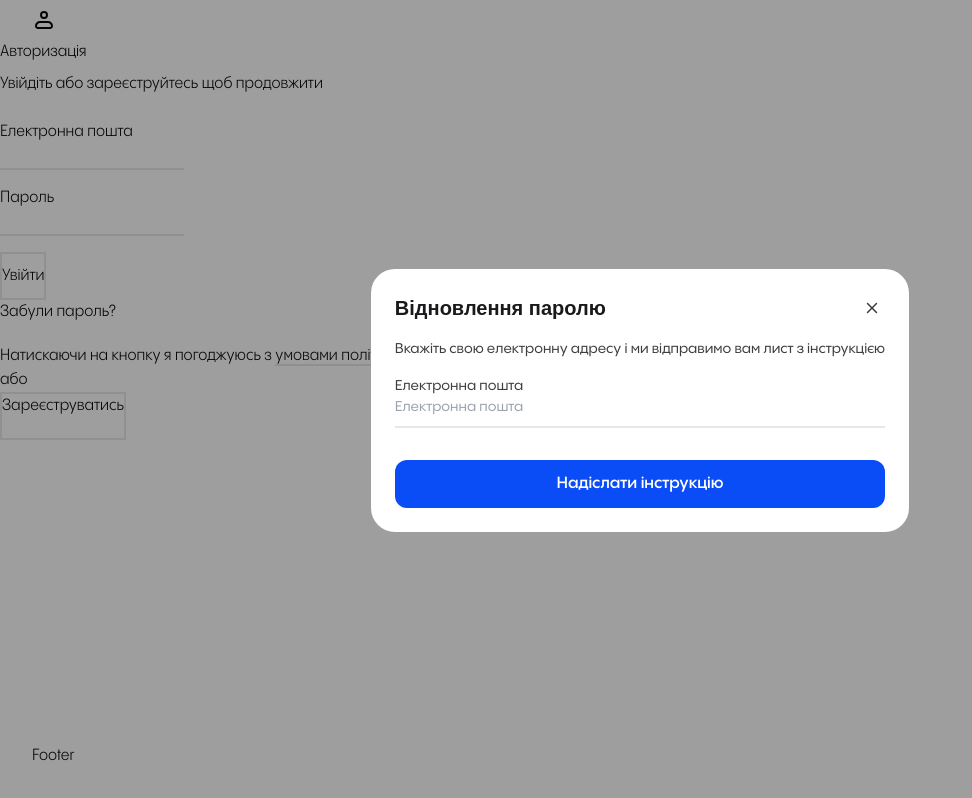
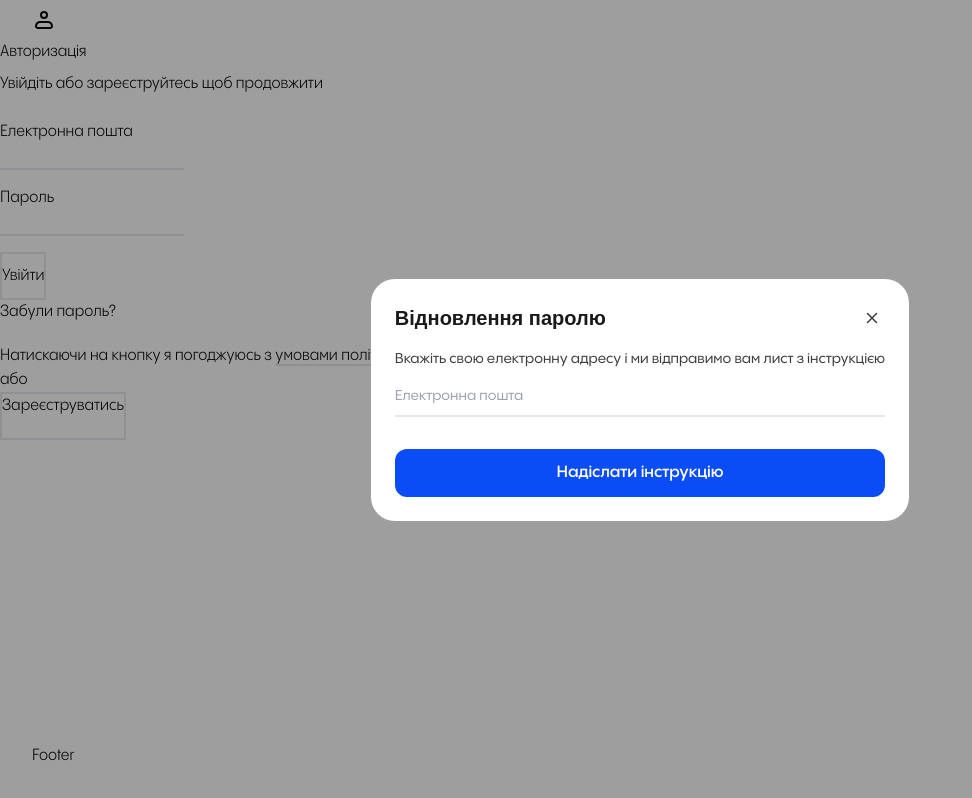
Before and after one commit to TataUA/teamchallenge_sport_store_frontend, a Next.js app: page /login in a window 1280 px wide. Both pictures are taken after a click on the button "Забули пароль?". Shown: the whole page, without its empty margins (0-972 px from the left). Built offline with nearby package versions, Linux system fonts and the light colour scheme; a web font is replaced by a local one.

Commit message:
Update ResetPasswordForm component

```diff
--- a/components/ResetPasswordForm.tsx
+++ b/components/ResetPasswordForm.tsx
@@ -4,8 +4,8 @@ import React from "react";
 import { useState } from "react";
 import * as yup from "yup";
 import { Formik, Form, Field, ErrorMessage } from "formik";
+import Link from "next/link";
 
-// #CFCFCF /
 
 export const schema = yup.object().shape({
   email: yup
@@ -28,7 +28,13 @@ const initialValues: LoginFormValues = {
 
 export const ResetPasswordForm = () => {
 
-    const [showPasswordResetBlock, setShowPasswordResetBlock] = useState<boolean>(false)
+  const [showPasswordResetBlock, setShowPasswordResetBlock] = useState<boolean>(false);
+
+  const [popupContent, setPopupContent] = useState<string>("form");
+
+  const [labelValue, setLabelValue] = useState<string>("");
+
+  const [placeholderValue, setPlaceholderValue] = useState<string>("Електронна пошта");
 
 
   const handleInputChange = (
@@ -45,6 +51,7 @@ export const ResetPasswordForm = () => {
   ) => {
     console.log(values);
     resetForm();
+    setPopupContent("success message")
   };
 
   return (
@@ -63,6 +70,7 @@ export const ResetPasswordForm = () => {
                 </p>
             </div>
             <p className="mb-4">Вкажіть свою електронну адресу і ми відправимо вам лист з інструкцією</p>
+            { popupContent === "form" ?
               <Formik
               initialValues={initialValues}
               validationSchema={schema}
@@ -71,13 +79,15 @@ export const ResetPasswordForm = () => {
               {(formik) => (
                   <Form autoComplete="on">
                   <label htmlFor="email" className="block mb-4">
-                    Електронна пошта
+                      {labelValue}
                       <Field
                       id="email"
                       type="email"
                       name="email"
-                    placeholder="Електронна пошта"
+                      placeholder={placeholderValue}
                       value={formik.values.email}
+                      onFocus={() => {setLabelValue("Електронна пошта"); setPlaceholderValue("")}}
+                      onBlur={() => {setLabelValue(""); setPlaceholderValue("Електронна пошта")}}
                       onChange={(e: React.ChangeEvent<HTMLInputElement>) => {
                           handleInputChange(
                           "email",
@@ -85,7 +95,7 @@ export const ResetPasswordForm = () => {
                           formik.setFieldValue
                           );
                       }}
-                    className="block border-b-2 pb-2 w-full mb-8"
+                      className="block border-b-2 pb-2 w-full mb-8 focus:outline-none"
                       />
                       <ErrorMessage name="email" component="div" />
                   </label>
@@ -96,6 +106,12 @@ export const ResetPasswordForm = () => {
                   </Form>
               )}
               </Formik>
+              :
+              <div>
+                <button className="my-4 h-12 text-button bg-blue rounded-button text-white w-full font-semibold mb-4" onClick={() => {setShowPasswordResetBlock(false)}}>На сторінку входу</button>
+                <button className="h-12 text-button bg-white rounded-button w-full font-semibold border-2" onClick={() => {setPopupContent("form")}}>Надіслати посилання ще раз</button>
+              </div>
+            }
         </div>
     </div>
     : <></>
```
Lines whose indentation alone changed are shown as unchanged.
